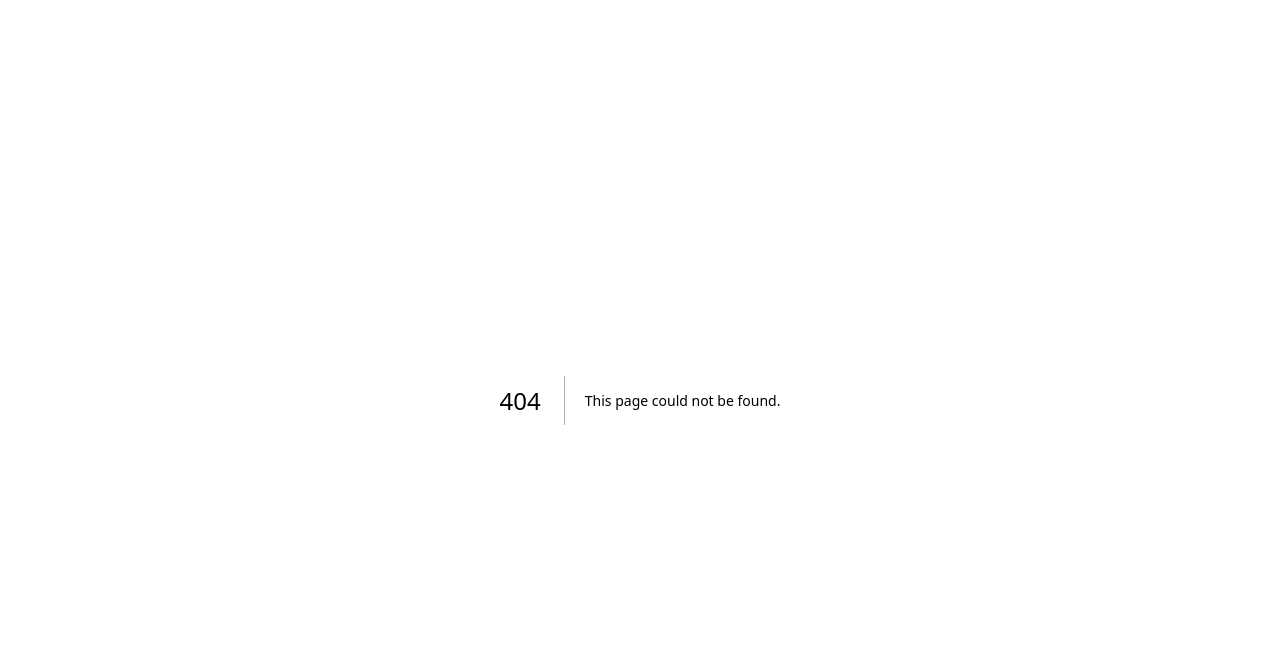
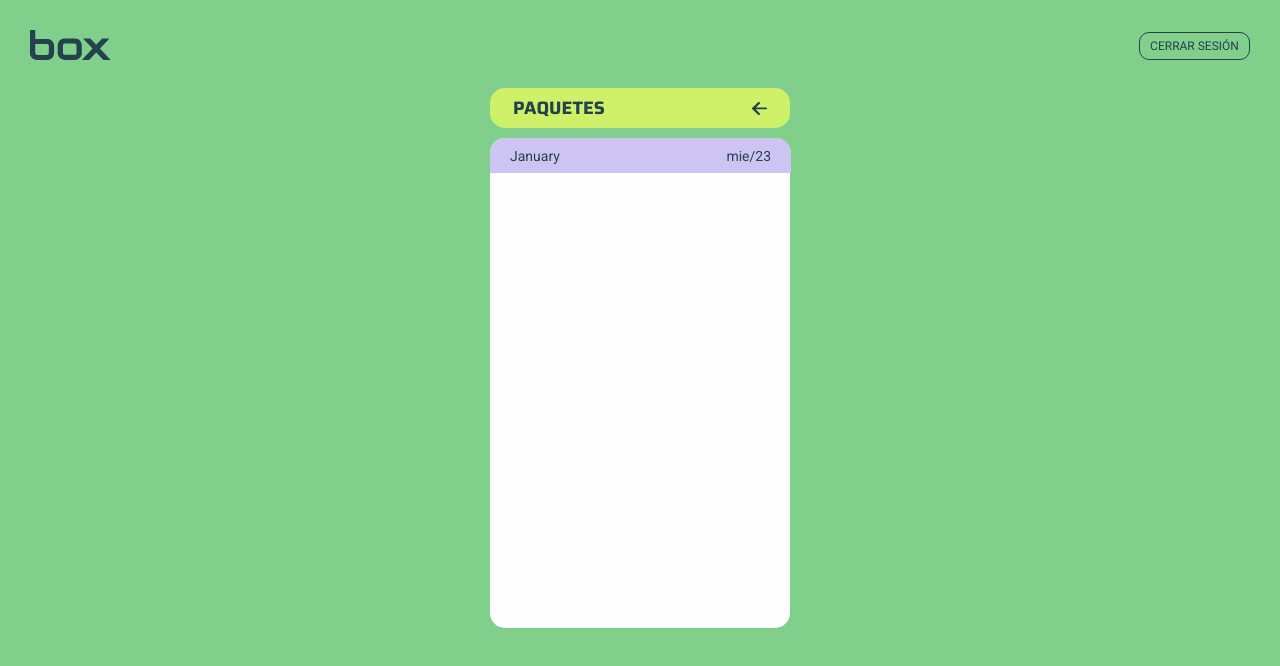
Before and after one commit to JuanPiPem/BoxDeliveryFrontend, a Next.js app: page /packages-admin in a window 1280 px wide. Before the commit this address had no page. Shown: the top 666 px of the page. Built offline with nearby package versions, Linux system fonts and the light colour scheme.

Commit message:
add packages-admin

```diff
--- /dev/null
+++ b/src/app/packages-admin/page.tsx
@@ -0,0 +1,12 @@
+import Packages from "components/packages-admin/Packages-admin";
+import React from "react";
+
+const packages = () => {
+  return (
+    <div>
+      <Packages />
+    </div>
+  );
+};
+
+export default packages;
--- a/src/commons/header/header.module.scss
+++ b/src/commons/header/header.module.scss
@@ -3,6 +3,7 @@
 .headerContainer {
   width: 300px;
   height: 40px;
+  background: #80cf8b;
 }
 .contentContainer {
   height: 100%;
--- /dev/null
+++ b/src/components/packages-admin/Packages-admin.tsx
@@ -0,0 +1,36 @@
+import React from "react";
+import s from "./packages-admin.module.scss";
+import Navbar from "commons/navbar/Navbar";
+import Header from "commons/header/Header";
+
+const getFormattedDate = () => {
+  const currentDate = new Date();
+  const day = currentDate.getDate();
+  const month = currentDate.toLocaleString("default", { month: "long" });
+  return { month, day };
+};
+
+const Packages = () => {
+  const { month, day } = getFormattedDate();
+
+  return (
+    <div className={s.addPackagesContainer}>
+      <div className={s.navBar}>
+        <Navbar />
+      </div>
+      <div className={s.addPackagesContentContainer}>
+        <div className={s.header}>
+          <Header text="Paquetes" />
+        </div>
+        <div className={s.packagesList}>
+          <div className={s.dateContainer}>
+            <span>{month}</span>
+            <span>{`mie/${day}`}</span>
+          </div>
+        </div>
+      </div>
+    </div>
+  );
+};
+
+export default Packages;
--- /dev/null
+++ b/src/components/packages-admin/packages-admin.module.scss
@@ -0,0 +1,47 @@
+@import "../../app/globals.scss";
+
+.addPackagesContainer {
+  width: 100%;
+  height: 100vh;
+  color: $dark-green;
+  font-size: 12px;
+  background-color: $light-green;
+}
+
+.navBar {
+  padding-top: 12px;
+}
+
+.addPackagesContentContainer {
+  display: flex;
+  flex-direction: column;
+  align-items: center;
+}
+
+.header {
+  margin-top: 28px;
+  margin-bottom: 10px;
+}
+
+.packagesList {
+  width: 300px;
+  height: 490px;
+  flex-shrink: 0;
+  border-radius: 15px;
+  background-color: #fefefe;
+}
+
+.dateContainer {
+  width: 87%;
+  height: 35px;
+  color: #24424d;
+  font-family: Roboto;
+  flex-shrink: 0;
+  display: flex;
+  justify-content: space-between;
+  align-items: center;
+  font-size: 14px;
+  background-color: #cec4f4;
+  border-radius: 15px 15px 0px 0px;
+  padding: 0 20px;
+}
```
